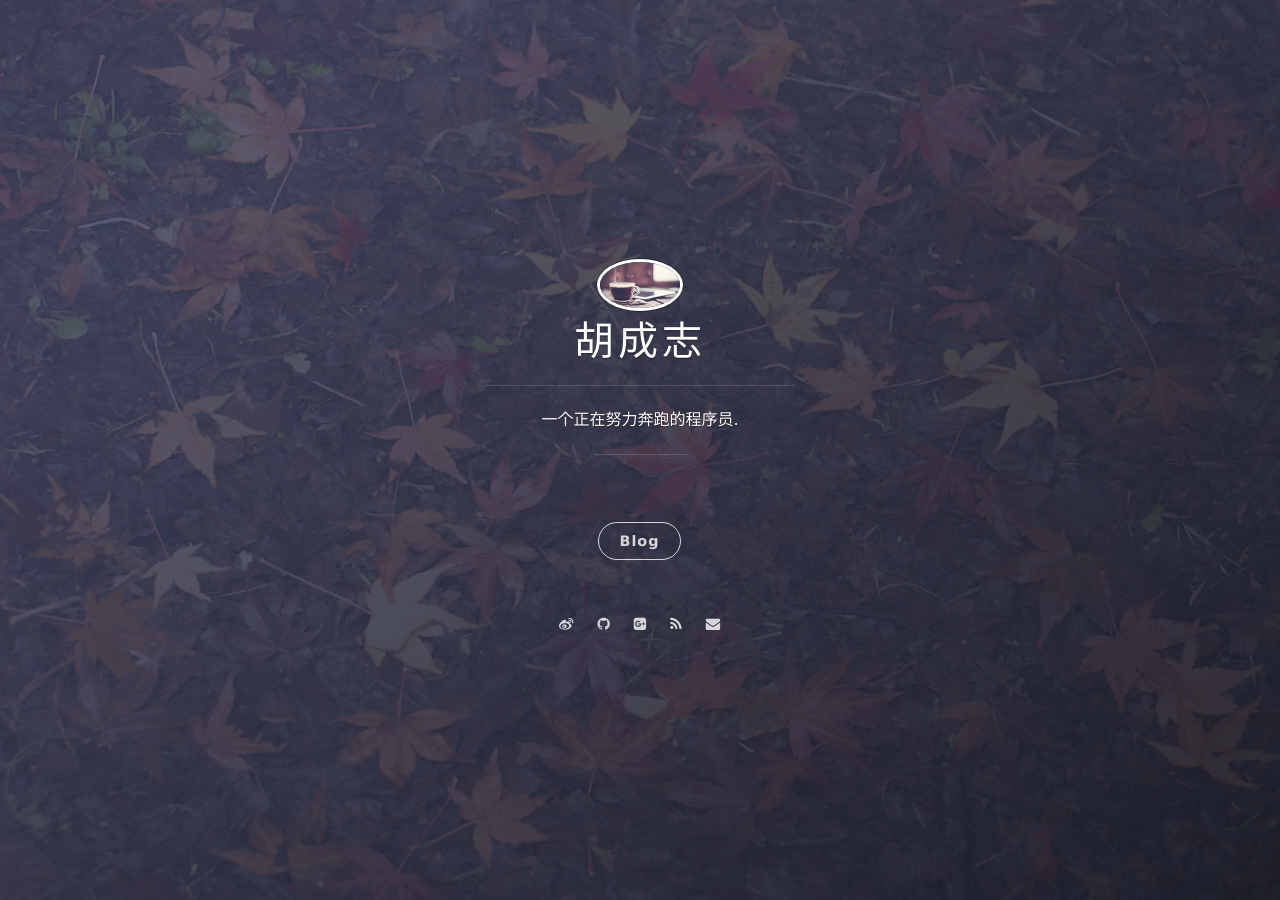
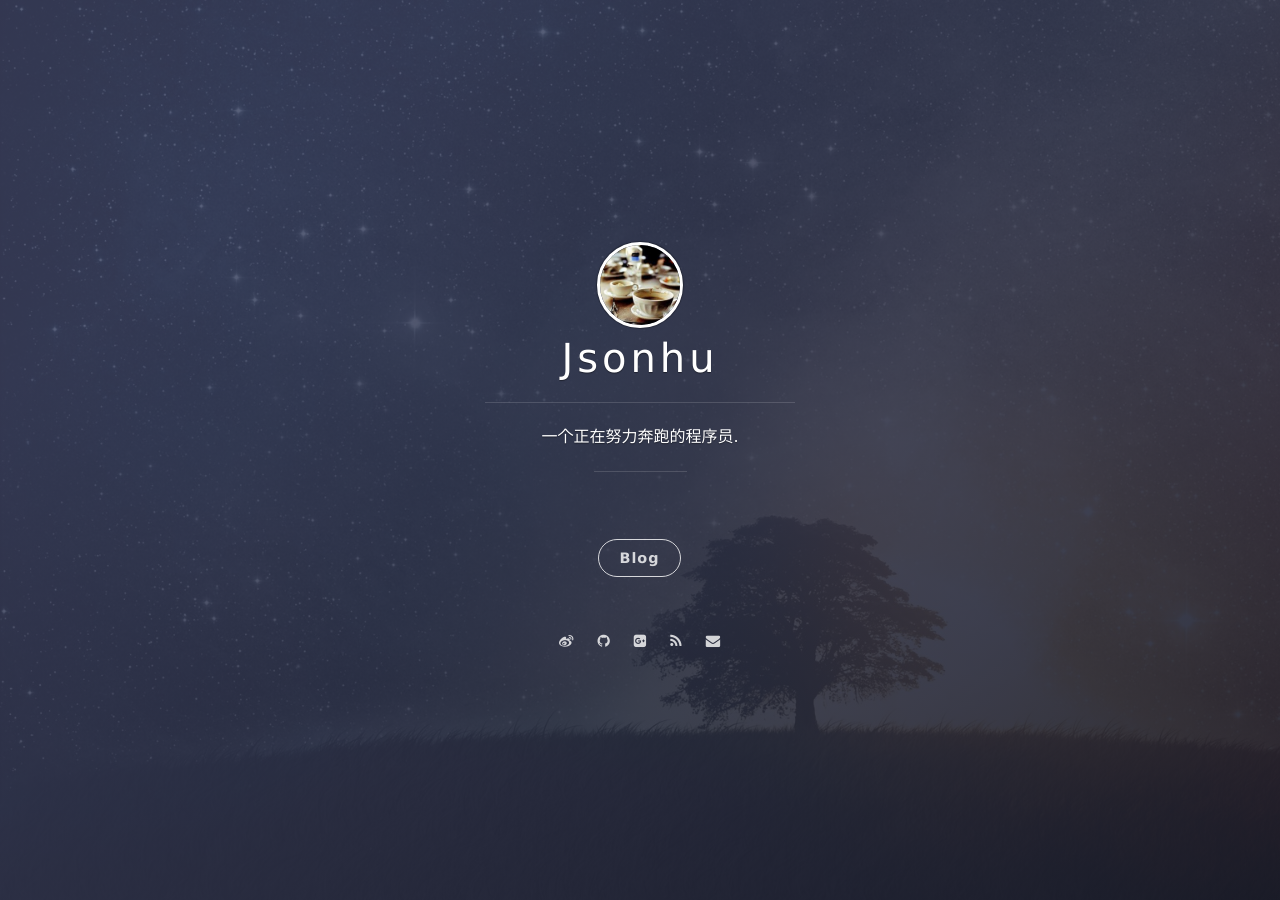
Before and after one commit to jsonhu/jsonhu.github.io, a Jekyll site: the page built from index.html, in a window 1280 px wide. Built offline with Jekyll 4.4.1, drawn with Linux system fonts in a browser that asks for light colours; nearby versions of some CDN libraries; the list of posts is cut into pages by our own code.

Commit message:
replace background

```diff
--- a/_config.yml
+++ b/_config.yml
@@ -1,5 +1,5 @@
 # Basic
-title: 胡成志
+title: Jsonhu
 # subtitle: A blog-orientation theme for Jekyll
 # welcome_message: <a href="https://github.com/onevcat/vno-jekyll" target="_blank">Download the theme</a>
 description: 一个正在努力奔跑的程序员.
```
Also changed, not shown: assets/images/avatar.jpg, assets/images/background-cover.jpg.
